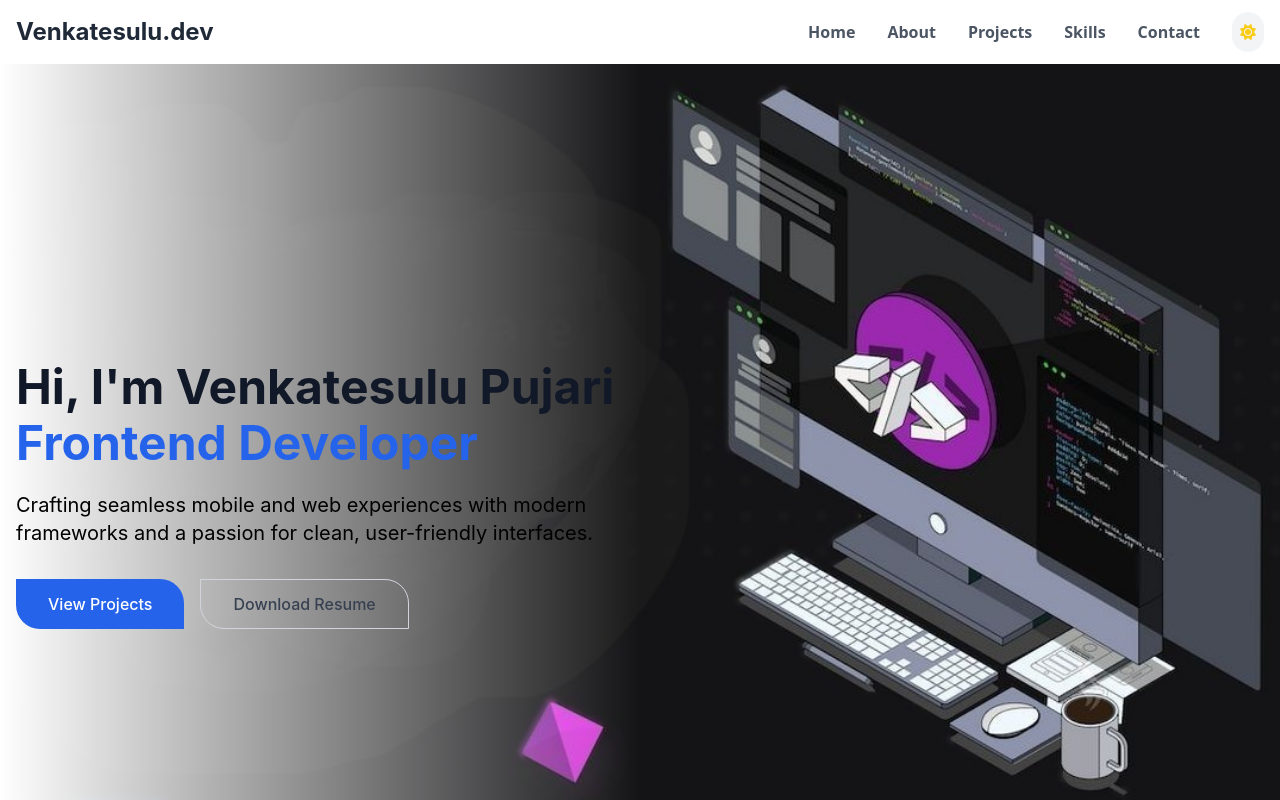
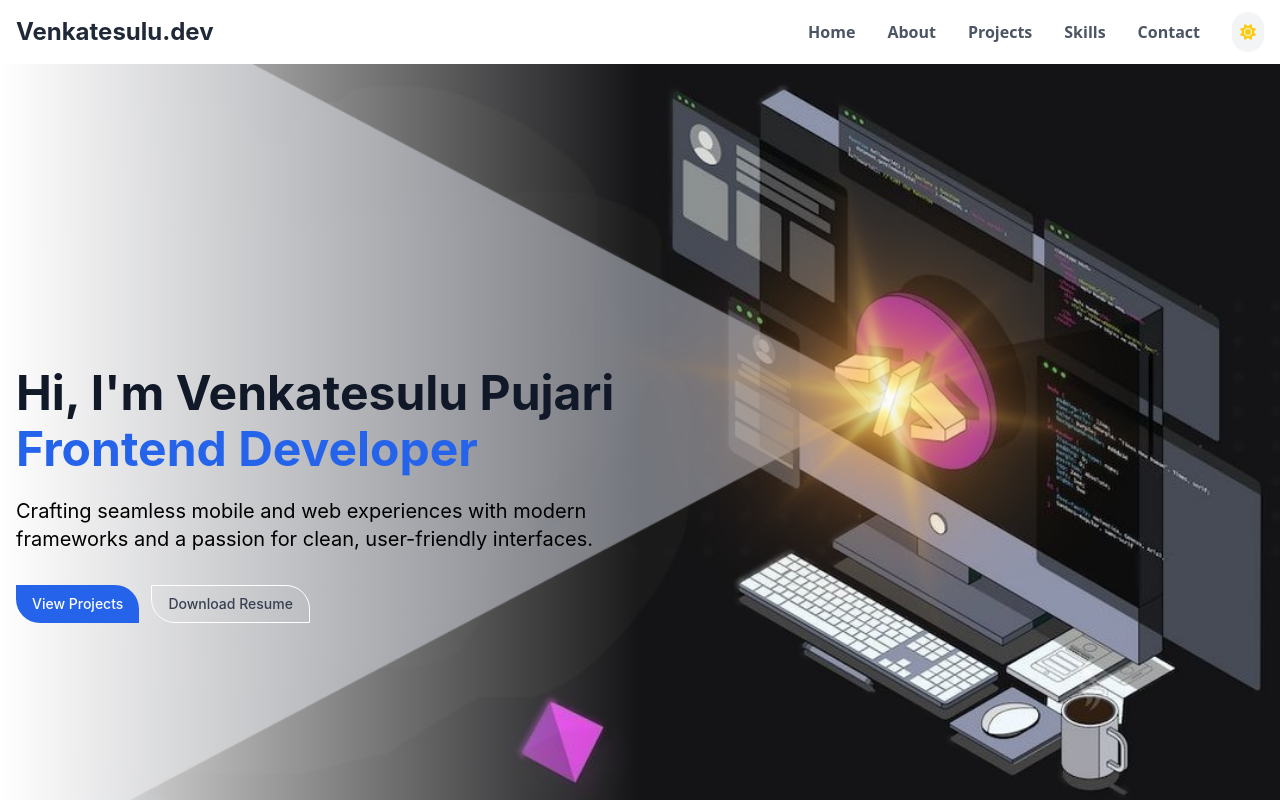
Before and after one commit to Appu-Venky/React_portfolio_web, a React (Create React App) app: page / in a window 1280 px wide. Shown: the top 800 px of the page. Built offline with nearby package versions, Linux system fonts and the light colour scheme.

Commit message:
herosection bg-img

```diff
--- a/src/components/HeroSection.jsx
+++ b/src/components/HeroSection.jsx
@@ -1,5 +1,5 @@
 
-import heroImg from '../assets/Hero_Background.jpeg';
+import heroImg from '../assets/lightFocusHero.png';
 
 
 const HeroSection = ({ isDarkMode }) => {
@@ -24,21 +24,36 @@ const HeroSection = ({ isDarkMode }) => {
                             Crafting seamless mobile and web experiences with
                             modern frameworks and a passion for clean,
                             user-friendly interfaces.</p>
-                        <div className="flex gap-4">
+                        <div className="flex gap-3">
                             <button
                                 onClick={(e) => {
                                     e.preventDefault();
-                                    document.getElementById('projects')?.scrollIntoView({ behavior: 'smooth' });
+                                    document.getElementById('projects')?.scrollIntoView({
+                                        behavior: 'smooth',
+                                    });
                                 }}
-                                className="px-8 py-3 !rounded-button rounded-bl-3xl rounded-tr-3xl bg-blue-600 text-white font-medium !rounded-button hover:bg-blue-700 cursor-pointer whitespace-nowrap transition-colors duration-300"
+                                className="px-4 py-2 text-sm !rounded-button rounded-bl-3xl rounded-tr-3xl bg-blue-600 text-white font-medium hover:bg-blue-700 cursor-pointer whitespace-nowrap transition-colors duration-300"
                             >
                                 View Projects
                             </button>
-                            <a href='https://drive.google.com/file/d/1_Ge03h3Zvg8fFoc1ZU15KhZ_SXeVm9Ga/view'>  <button className={`px-8 py-3 border ${isDarkMode ? 'border-gray-600 text-gray-300 hover:bg-gray-800' : 'border-gray-300 text-gray-700 hover:bg-gray-50'} font-medium !rounded-button rounded-bl-3xl rounded-tr-3xl cursor-pointer whitespace-nowrap transition-colors duration-300`}>
-                                Download Resume
-                            </button>
+
+                            <a
+                                href="https://drive.google.com/file/d/1_Ge03h3Zvg8fFoc1ZU15KhZ_SXeVm9Ga/view"
+                                target="_blank"
+                                rel="noopener noreferrer"
+                            >
+                                <button
+                                    className={`border px-4 py-2 text-sm rounded-bl-3xl rounded-tr-3xl font-medium whitespace-nowrap transition-colors duration-300 ${isDarkMode
+                                            ? 'border-white text-gray-300 hover:bg-gray-800'
+                                            : 'border-white text-gray-700 hover:bg-gray-50'
+                                        }`}
+                                >
+                                    Download Resume
+                                </button>
                             </a>
                         </div>
+
+
                     </div>
                 </div>
             </div>
```
Also changed, not shown: src/assets/focusHero.png (added), src/assets/lightFocusHero.png (added).
